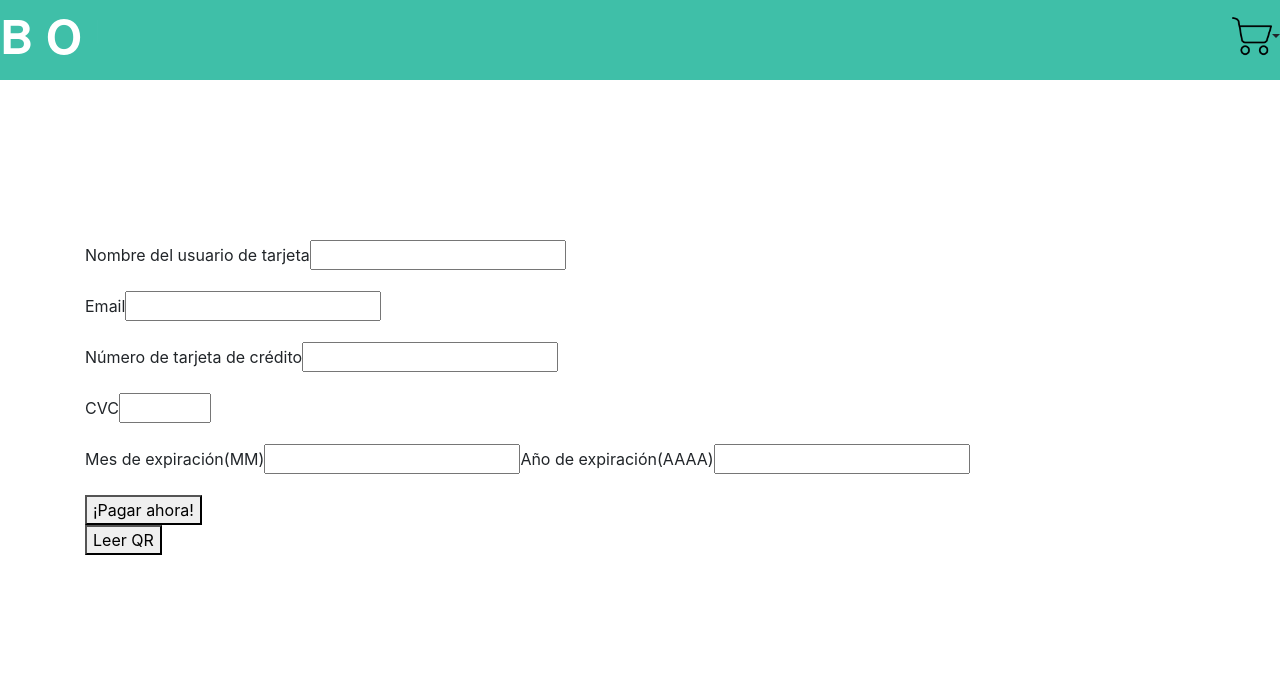
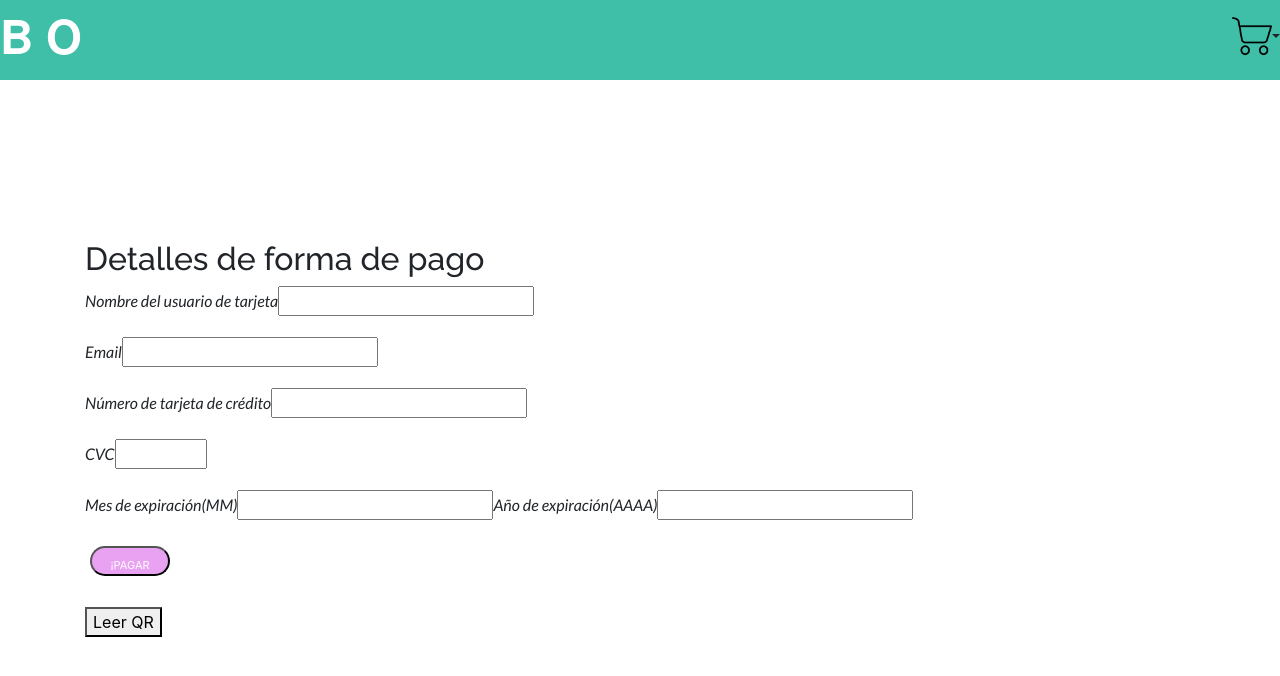
Before and after one commit to cabeltran10/BOU, a React (Create React App) app in the folder front/: page /payment in a window 1280 px wide. Shown: the top 676 px of the page. Built offline with nearby package versions, Linux system fonts and the light colour scheme; no server answers.

Commit message:
detalle de pago medio decente

```diff
--- a/front/src/Home.js
+++ b/front/src/Home.js
@@ -27,7 +27,7 @@ const products = [
     name: "Karen Isgrigg",
     price: "400",
     imageURL: "http://localhost:5001/karen.jpg",
-    quantity: 1,
+    quantity: "1",
   },
   {
     id: "238470",
--- a/front/src/forms/FormPayment.js
+++ b/front/src/forms/FormPayment.js
@@ -33,31 +33,32 @@ function FormPayment(props) {
 
   return (
     <div>
+    <h2>Detalles de forma de pago</h2>
       <form method="POST" id="customer-form">
         <span className="card-errors"></span>
         <div className="form-group">
-          <label>Nombre del usuario de tarjeta</label>
+          <label className="label-input">Nombre del usuario de tarjeta</label>
           <input type="text" />
         </div>
         <div className="form-group">
-          <label>Email</label>
+          <label className="label-input">Email</label>
           <input type="text" />
         </div>
         <div className="form-group">
-          <label>Número de tarjeta de crédito</label>
+          <label className="label-input">Número de tarjeta de crédito</label>
           <input type="text" />
         </div>
         <div className="form-group">
-          <label>CVC</label>
+          <label className="label-input">CVC</label>
           <input type="text" size="4" />
         </div>
         <div className="form-group">
-          <label>Mes de expiración(MM)</label>
+          <label className="label-input">Mes de expiración(MM)</label>
           <input type="text" />
-          <span>Año de expiración(AAAA)</span>
+          <span className="label-input" >Año de expiración(AAAA)</span>
           <input type="text" />
         </div>
-        <button type="submit">¡Pagar ahora!</button>
+        <button type="submit" className="shop-go">¡Pagar ahora!</button>
       </form>
       <div>
         <button onClick={() => setCamera(!camera)}>Leer QR</button>
```
